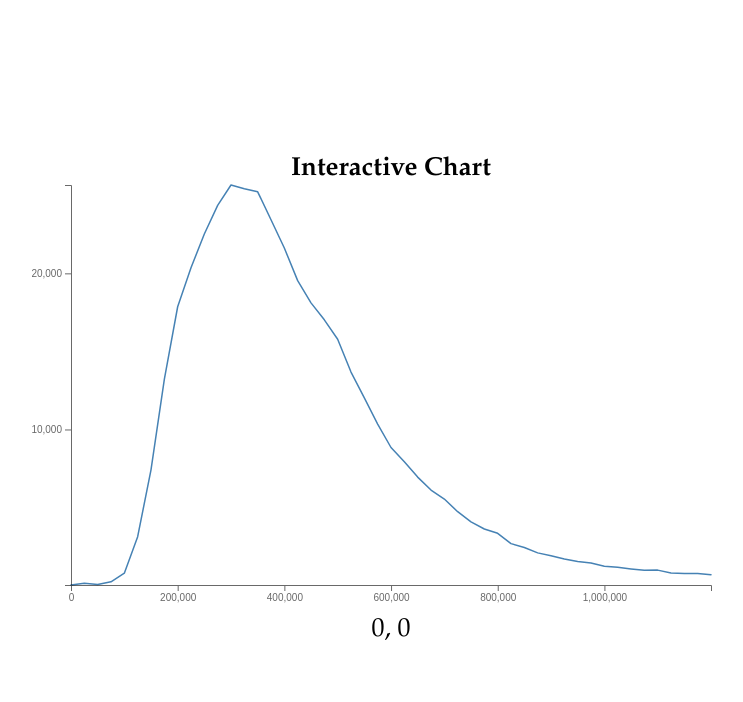
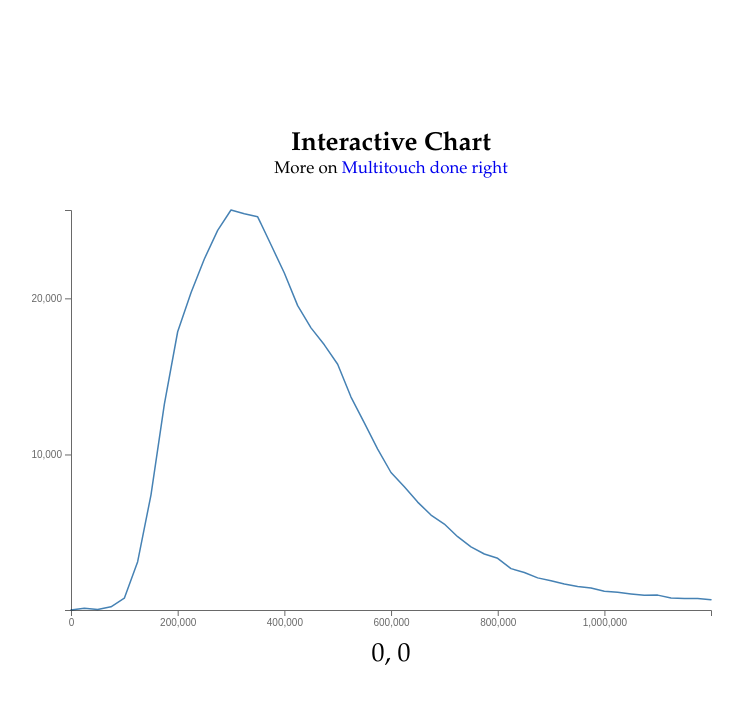
Before and after one commit to anselbrandt/d3-interactive, a React (Create React App) app: page / in a window 1280 px wide. Shown: the top 702 px of the page, without its empty margins (249-992 px from the left). Built offline with nearby package versions, Linux system fonts and the light colour scheme.

Commit message:
Add subtitle

```diff
--- a/src/App.js
+++ b/src/App.js
@@ -164,6 +164,12 @@ function App() {
   return (
     <div className="App">
       <div className="Title">Interactive Chart</div>
+      <div className="SubTitle" style={{ marginBottom: 30 }}>
+        More on{" "}
+        <a href="https://observablehq.com/@d3/multitouch">
+          Multitouch done right
+        </a>
+      </div>
       <svg ref={svgRef} overflow="visible">
         <g className="xAxis" />
         <g className="yAxis" />
```
